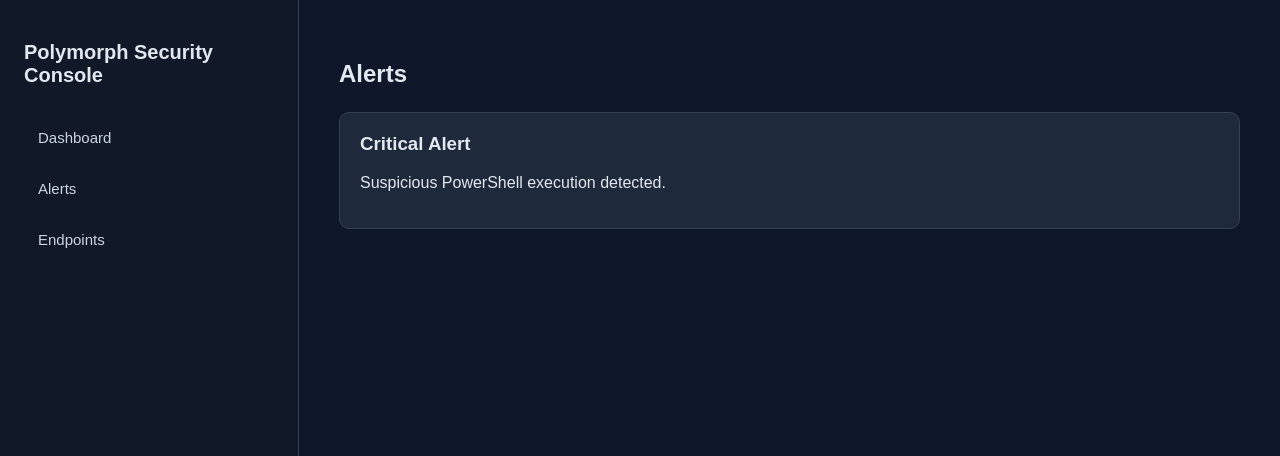
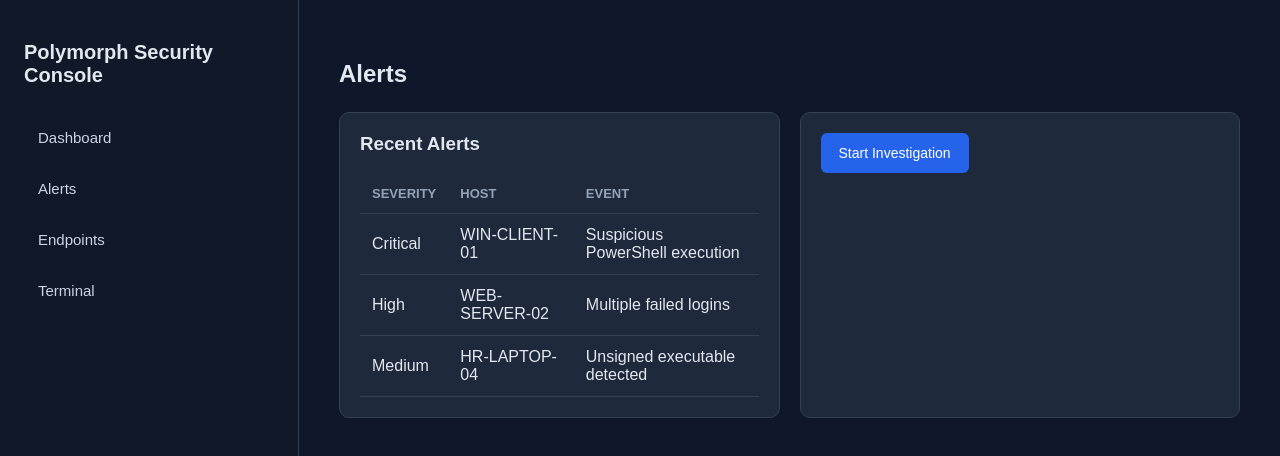
Before and after one commit to WallFacerJ/endomorph, a React (Vite) app in the folder frontend/: page / in a window 1280 px wide. Both pictures are taken after a click on the button "Alerts". Shown: the top 456 px of the page. Built offline with nearby package versions, Linux system fonts and the light colour scheme.

Commit message:
Add tables terminal and simulated actions

```diff
--- a/frontend/src/App.css
+++ b/frontend/src/App.css
@@ -52,3 +52,74 @@ body {
   flex: 1;
   padding: 40px;
 }
+
+.table-card {
+  overflow-x: auto;
+}
+
+table {
+  width: 100%;
+  border-collapse: collapse;
+  margin-top: 15px;
+}
+
+th,
+td {
+  padding: 12px;
+  border-bottom: 1px solid #334155;
+  text-align: left;
+}
+
+th {
+  color: #94a3b8;
+  font-size: 13px;
+  text-transform: uppercase;
+}
+
+.action-button {
+  background: #2563eb;
+  color: white;
+  border: none;
+  border-radius: 6px;
+  padding: 12px 18px;
+  cursor: pointer;
+  font-size: 14px;
+}
+
+.action-button:hover {
+  background: #1d4ed8;
+}
+
+.action-message {
+  margin-top: 15px;
+  color: #86efac;
+}
+
+.terminal {
+  background: #020617;
+  border: 1px solid #334155;
+  border-radius: 10px;
+  overflow: hidden;
+  font-family: Consolas, monospace;
+}
+
+.terminal-header {
+  background: #111827;
+  padding: 12px 16px;
+  border-bottom: 1px solid #334155;
+  font-weight: bold;
+}
+
+.terminal-body {
+  padding: 20px;
+  min-height: 200px;
+  color: #cbd5e1;
+}
+
+.terminal-body div {
+  margin-bottom: 10px;
+}
+
+.terminal-prompt {
+  color: #22c55e;
+}
--- a/frontend/src/components/ComponentRenderer.tsx
+++ b/frontend/src/components/ComponentRenderer.tsx
@@ -1,3 +1,4 @@
+import { useState } from "react";
 import type { AppComponent } from "../schemas/appSchema";
 
 interface ComponentRendererProps {
@@ -5,6 +6,14 @@ interface ComponentRendererProps {
 }
 
 function ComponentRenderer({ component }: ComponentRendererProps) {
+  const [message, setMessage] = useState("");
+
+  const handleAction = () => {
+    if (component.action === "start_investigation") {
+      setMessage("Investigation started successfully.");
+    }
+  };
+
   switch (component.type) {
     case "stat_card":
       return (
@@ -22,6 +31,59 @@ function ComponentRenderer({ component }: ComponentRendererProps) {
         </div>
       );
 
+    case "table":
+      return (
+        <div className="card table-card">
+          <h3>{component.title}</h3>
+
+          <table>
+            <thead>
+              <tr>
+                {component.columns?.map((column) => (
+                  <th key={column.key}>{column.label}</th>
+                ))}
+              </tr>
+            </thead>
+
+            <tbody>
+              {component.rows?.map((row, rowIndex) => (
+                <tr key={rowIndex}>
+                  {component.columns?.map((column) => (
+                    <td key={column.key}>{row[column.key]}</td>
+                  ))}
+                </tr>
+              ))}
+            </tbody>
+          </table>
+        </div>
+      );
+
+    case "button":
+      return (
+        <div className="card">
+          <button className="action-button" onClick={handleAction}>
+            {component.label}
+          </button>
+
+          {message && <p className="action-message">{message}</p>}
+        </div>
+      );
+
+    case "terminal":
+      return (
+        <div className="terminal">
+          <div className="terminal-header">{component.title}</div>
+
+          <div className="terminal-body">
+            {component.lines?.map((line, index) => (
+              <div key={index}>
+                <span className="terminal-prompt">$</span> {line}
+              </div>
+            ))}
+          </div>
+        </div>
+      );
+
     default:
       return (
         <div className="card">
--- a/frontend/src/data/appConfig.ts
+++ b/frontend/src/data/appConfig.ts
@@ -28,22 +28,97 @@ export const appConfig: AppSpec = {
         },
       ],
     },
+
     {
       id: "alerts",
       name: "Alerts",
       components: [
         {
-          id: "critical-alert",
-          type: "alert",
-          title: "Critical Alert",
-          content: "Suspicious PowerShell execution detected.",
+          id: "alert-table",
+          type: "table",
+          title: "Recent Alerts",
+          columns: [
+            { key: "severity", label: "Severity" },
+            { key: "host", label: "Host" },
+            { key: "event", label: "Event" },
+          ],
+          rows: [
+            {
+              severity: "Critical",
+              host: "WIN-CLIENT-01",
+              event: "Suspicious PowerShell execution",
+            },
+            {
+              severity: "High",
+              host: "WEB-SERVER-02",
+              event: "Multiple failed logins",
+            },
+            {
+              severity: "Medium",
+              host: "HR-LAPTOP-04",
+              event: "Unsigned executable detected",
+            },
+          ],
+        },
+
+        {
+          id: "investigate-button",
+          type: "button",
+          label: "Start Investigation",
+          action: "start_investigation",
         },
       ],
     },
+
     {
       id: "endpoints",
       name: "Endpoints",
-      components: [],
+      components: [
+        {
+          id: "endpoint-table",
+          type: "table",
+          title: "Managed Endpoints",
+          columns: [
+            { key: "hostname", label: "Hostname" },
+            { key: "os", label: "Operating System" },
+            { key: "status", label: "Status" },
+          ],
+          rows: [
+            {
+              hostname: "WIN-CLIENT-01",
+              os: "Windows 11",
+              status: "Online",
+            },
+            {
+              hostname: "WEB-SERVER-02",
+              os: "Ubuntu Server",
+              status: "Online",
+            },
+            {
+              hostname: "HR-LAPTOP-04",
+              os: "Windows 11",
+              status: "Offline",
+            },
+          ],
+        },
+      ],
+    },
+
+    {
+      id: "terminal",
+      name: "Terminal",
+      components: [
+        {
+          id: "terminal-window",
+          type: "terminal",
+          title: "Investigation Console",
+          lines: [
+            "Polymorph Simulation Console",
+            "Connected to synthetic environment",
+            "Type 'help' to view available simulated commands",
+          ],
+        },
+      ],
     },
   ],
 };
```
Also changed, not shown: frontend/src/schemas/appSchema.ts (+13 -0 lines).
